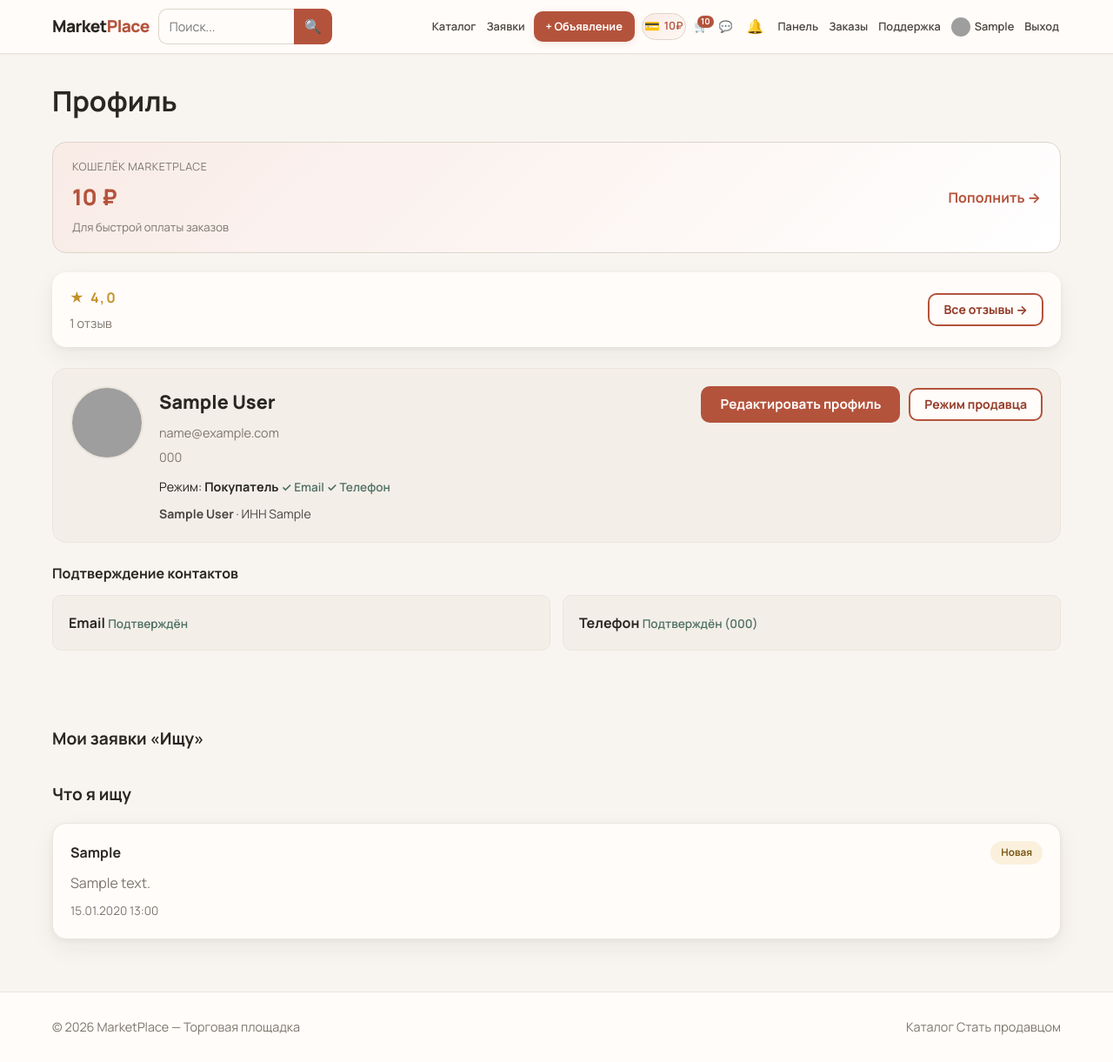
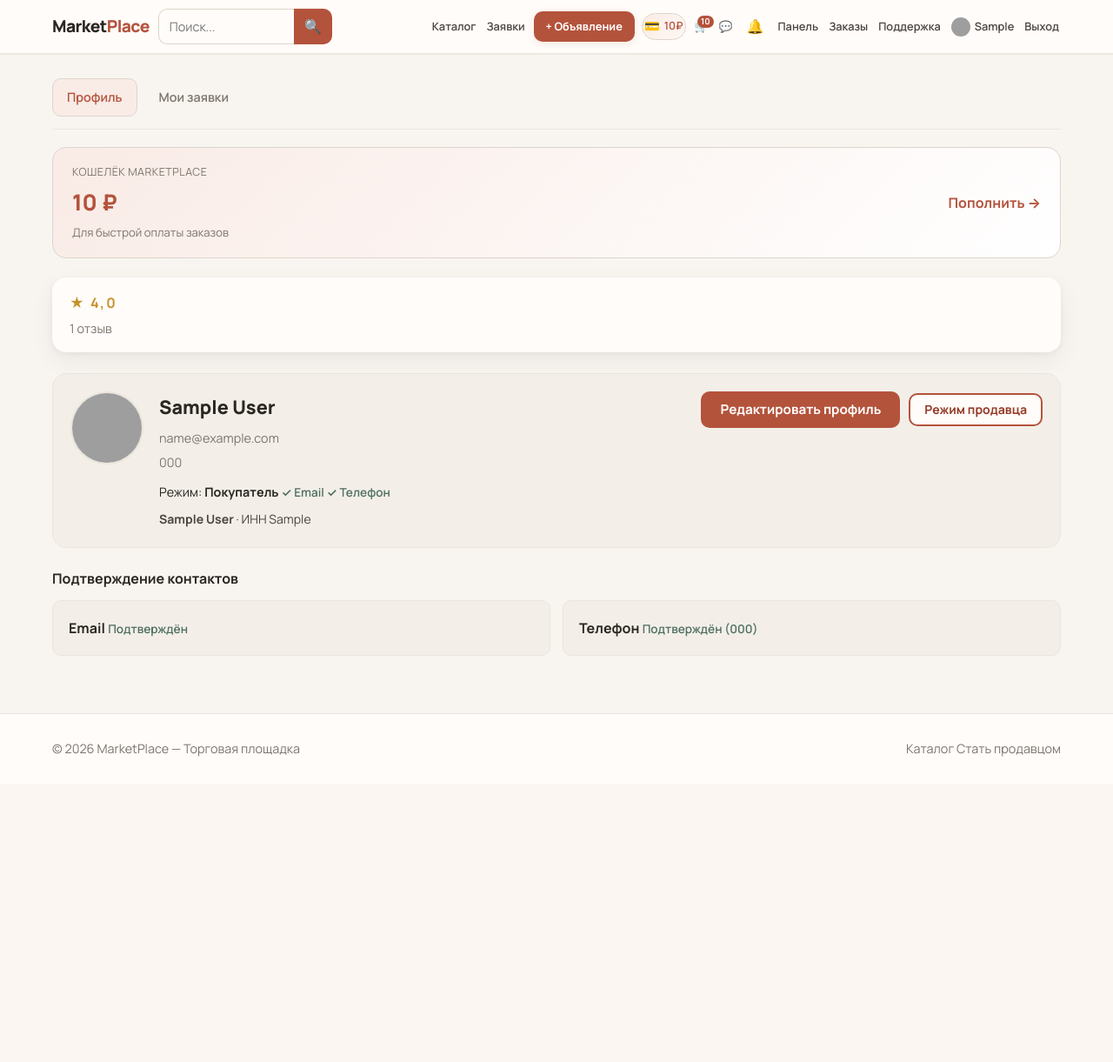
Before and after one commit to zVoofo/merketpalace, a Django app: page /accounts/profile/ in a window 1280 px wide. Shown: the whole page at 87% size. After the commit the page ends 870 px from the top, so only its background shows below. Run offline with Django 5.2, Linux system fonts and the light colour scheme; a user stored in the database is signed in; tables that the repository leaves empty hold one stand-in row (values such as "Sample post"); grey boxes are pictures that could not be loaded.

Commit message:
кто права такую боль мне приноситьыт

```diff
--- a/accounts/views.py
+++ b/accounts/views.py
@@ -348,8 +348,22 @@ def profile_view(request):
         response_seen=False,
     ).count()
 
+    tab = request.GET.get('tab', 'overview')
+    if tab not in ('overview', 'requests', 'board'):
+        tab = 'overview'
+    if tab == 'board' and request.user.active_role != 'seller':
+        tab = 'overview'
+
+    requests_anchor = 'offers'
+    if tab == 'requests':
+        hash_anchor = request.GET.get('section', '')
+        if hash_anchor in ('offers', 'my-searches', 'sent'):
+            requests_anchor = hash_anchor
+
     ctx = {
         'title': 'Профиль',
+        'tab': tab,
+        'requests_anchor': requests_anchor,
         'form': form,
         'org_form': org_form,
         'wallet': wallet,
@@ -374,7 +388,7 @@ def cabinet_view(request):
 
 @login_required
 def my_requests_view(request):
-    return redirect(reverse('accounts:profile') + '#offers')
+    return redirect(reverse('accounts:profile') + '?tab=requests')
 
 
 @login_required
--- a/listings/views.py
+++ b/listings/views.py
@@ -252,7 +252,7 @@ def seller_reviews(request):
 
 @login_required
 def seller_looking_requests(request):
-    return redirect(reverse('accounts:profile') + '#offers')
+    return redirect(reverse('accounts:profile') + '?tab=requests')
 
 
 @login_required
--- a/static/css/style.css
+++ b/static/css/style.css
@@ -546,7 +546,20 @@ a:hover{color:var(--link-hover);text-decoration:underline}
 .hub-quick__link:hover{border-color:var(--primary);color:var(--primary);background:var(--primary-light)}
 .cabinet-section{margin-bottom:32px}
 .profile-seller-links{display:flex;flex-wrap:wrap;gap:10px;margin:0 0 24px}
-.profile-requests,.profile-board{margin-top:32px;padding-top:8px}
+.profile-tabs,.profile-requests-nav{
+  display:flex;flex-wrap:wrap;gap:8px;margin:0 0 20px;padding-bottom:14px;border-bottom:1px solid var(--border-light);
+}
+.profile-tabs a,.profile-requests-nav a{
+  padding:9px 16px;border-radius:var(--radius-sm);font-size:.9rem;font-weight:600;
+  color:var(--muted);text-decoration:none;border:1px solid transparent;transition:background .15s,color .15s;
+}
+.profile-tabs a:hover,.profile-requests-nav a:hover{color:var(--primary);background:var(--primary-light)}
+.profile-tabs a.is-active,.profile-requests-nav a.is-active{
+  color:var(--primary);background:var(--primary-light);border-color:var(--border);
+}
+.profile-panel__body{margin-top:4px}
+.profile-panel[hidden]{display:none!important}
+.profile-requests-nav{margin-top:0}
 .looking-widget__title{font-size:1.1rem;margin-bottom:14px;font-weight:700}
 .looking-widget__item{background:var(--card);padding:20px;border-radius:var(--radius);margin-bottom:14px;box-shadow:var(--shadow);border:1px solid var(--border-light)}
 .looking-widget__query{color:var(--muted);font-size:.85rem;margin-bottom:6px}
--- a/static/js/app.js
+++ b/static/js/app.js
@@ -345,6 +345,40 @@ document.getElementById('chat-attachment')?.addEventListener('change', function
 
   if (edit.classList.contains('profile-edit--open')) {
     showEdit();
+  }
+})();
+
+/* --- Профиль: якоря внутри вкладки «Мои заявки» --- */
+(function initProfileRequestsNav() {
+  const hash = (location.hash || '').replace('#', '');
+  if (['offers', 'my-searches', 'sent'].includes(hash) && !location.search.includes('tab=requests')) {
+    location.replace(`${location.pathname}?tab=requests#${hash}`);
+    return;
+  }
+
+  const panel = document.getElementById('profile-panel-requests');
+  if (!panel) return;
+
+  const scrollToAnchor = (id) => {
+    const el = document.getElementById(id);
+    if (!el) return;
+    el.scrollIntoView({ behavior: 'smooth', block: 'start' });
+    panel.querySelectorAll('[data-requests-anchor]').forEach((link) => {
+      link.classList.toggle('is-active', link.dataset.requestsAnchor === id);
+    });
+  };
+
+  panel.querySelectorAll('[data-requests-anchor]').forEach((link) => {
+    link.addEventListener('click', (e) => {
+      e.preventDefault();
+      scrollToAnchor(link.dataset.requestsAnchor);
+      history.replaceState(null, '', `?tab=requests#${link.dataset.requestsAnchor}`);
+    });
+  });
+
+  const hash = (location.hash || '').replace('#', '');
+  if (location.search.includes('tab=requests') && ['offers', 'my-searches', 'sent'].includes(hash)) {
+    requestAnimationFrame(() => scrollToAnchor(hash));
   }
 })();
 
--- a/templates/accounts/profile.html
+++ b/templates/accounts/profile.html
@@ -3,8 +3,13 @@
 
 {% block content %}
 <div class="container profile-page">
-    <h1 class="profile-page__title">Профиль</h1>
+    {% if user.active_role == 'seller' %}
+        {% include 'includes/cabinet_nav.html' with active='profile' requests_badge=incoming_count %}
+    {% endif %}
 
+    {% include 'includes/profile_tabs.html' %}
+
+    <div class="profile-panel" id="profile-panel-overview"{% if tab != 'overview' %} hidden{% endif %}>
         <a href="{% url 'accounts:wallet' %}" class="wallet-card wallet-card--profile">
             <div class="wallet-card__left">
                 <span class="wallet-card__label">Кошелёк MarketPlace</span>
@@ -23,15 +28,16 @@
                     <span class="profile-rating-card__empty">Рейтинг появится после отзывов покупателей</span>
                 {% endif %}
             </div>
+            {% if user.active_role == 'seller' %}
                 <a href="{% url 'seller:reviews' %}" class="btn btn--sm btn--outline">Все отзывы →</a>
+            {% endif %}
         </div>
 
         {% if user.active_role == 'seller' %}
         <div class="profile-seller-links">
-        <a href="{% url 'seller:dashboard' %}" class="btn btn--outline btn--sm">Кабинет продавца</a>
+            <a href="{% url 'listings:create' %}" class="btn btn--sm btn--accent">+ Объявление</a>
             <a href="{% url 'seller:listings' %}" class="btn btn--outline btn--sm">Мои объявления</a>
-        <a href="{% url 'listings:create' %}" class="btn btn--sm btn--accent">+ Объявление</a>
-        <a href="{% url 'catalog:looking' %}" class="btn btn--outline btn--sm">Заявки покупателей</a>
+            <a href="{% url 'seller:dashboard' %}" class="btn btn--outline btn--sm">Статистика</a>
         </div>
         {% endif %}
 
@@ -113,22 +119,6 @@
             </div>
         </div>
 
-    <section class="profile-requests" id="profile-requests">
-        <h2 class="section-title">Мои заявки «Ищу»</h2>
-        {% include 'includes/cabinet_requests_section.html' %}
-    </section>
-
-    {% if user.active_role == 'seller' and search_requests %}
-    <section class="profile-board" id="profile-board">
-        <h2 class="section-title">Откликнуться на заявки</h2>
-        <p class="section-hint">Или откройте полную <a href="{% url 'catalog:looking' %}">доску заявок</a></p>
-        {% include 'includes/looking_board_section.html' %}
-    </section>
-    {% if seller_listings_payload %}
-        {{ seller_listings_payload|json_script:"seller-listings-data" }}
-    {% endif %}
-    {% endif %}
-
         <div class="profile-edit form form--wide{% if edit_mode %} profile-edit--open{% endif %}" id="profile-edit"{% if not edit_mode %} hidden{% endif %}>
             <div class="profile-edit__head">
                 <h2>Редактирование профиля</h2>
@@ -153,7 +143,6 @@
                         {% if field.errors %}<div class="form__error">{{ field.errors.0 }}</div>{% endif %}
                     </div>
                 {% endfor %}
-
                 <h3 class="form__section-title">Организация (B2B) <span class="form__optional">— необязательно</span></h3>
                 {% for field in org_form %}
                     <div class="form__group">
@@ -166,4 +155,24 @@
             </form>
         </div>
     </div>
+
+    <div class="profile-panel" id="profile-panel-requests"{% if tab != 'requests' %} hidden{% endif %}>
+        {% include 'includes/profile_requests_nav.html' %}
+        <div class="profile-panel__body">
+            {% include 'includes/cabinet_requests_section.html' %}
+        </div>
+    </div>
+
+    {% if user.active_role == 'seller' %}
+    <div class="profile-panel" id="profile-panel-board"{% if tab != 'board' %} hidden{% endif %}>
+        <p class="section-hint">Предложите своё объявление на запрос покупателя. Полная доска — <a href="{% url 'catalog:looking' %}">Заявки покупателей</a></p>
+        <div class="profile-panel__body">
+            {% include 'includes/looking_board_section.html' %}
+        </div>
+        {% if seller_listings_payload %}
+            {{ seller_listings_payload|json_script:"seller-listings-data" }}
+        {% endif %}
+    </div>
+    {% endif %}
+</div>
 {% endblock %}
--- a/templates/base.html
+++ b/templates/base.html
@@ -8,7 +8,7 @@
     <link rel="preconnect" href="https://fonts.googleapis.com">
     <link rel="preconnect" href="https://fonts.gstatic.com" crossorigin>
     <link href="https://fonts.googleapis.com/css2?family=Manrope:wght@400;500;600;700;800&display=swap" rel="stylesheet">
-    <link rel="stylesheet" href="{% static 'css/style.css' %}?v=24">
+    <link rel="stylesheet" href="{% static 'css/style.css' %}?v=25">
 </head>
 <body>
 <header class="header">
@@ -100,6 +100,6 @@
     <img src="" alt="" id="lightbox-img">
 </div>
 
-<script src="{% static 'js/app.js' %}?v=18"></script>
+<script src="{% static 'js/app.js' %}?v=19"></script>
 </body>
 </html>
--- a/templates/includes/cabinet_nav.html
+++ b/templates/includes/cabinet_nav.html
@@ -1,7 +1,7 @@
-<nav class="cabinet-nav">
-    <a href="{% url 'seller:dashboard' %}"{% if active == 'dashboard' %} class="is-active"{% endif %}>Кабинет</a>
+<nav class="cabinet-nav" aria-label="Раздел продавца">
+    <a href="{% url 'accounts:profile' %}"{% if active == 'profile' %} class="is-active"{% endif %}>Профиль</a>
     <a href="{% url 'seller:listings' %}"{% if active == 'listings' %} class="is-active"{% endif %}>Мои объявления</a>
-    <a href="{% url 'accounts:profile' %}#offers"{% if active == 'requests' %} class="is-active"{% endif %}>
+    <a href="{% url 'accounts:profile' %}?tab=requests"{% if active == 'requests' %} class="is-active"{% endif %}>
         Мои заявки{% if requests_badge %} <span class="cabinet-nav__badge">{{ requests_badge }}</span>{% endif %}
     </a>
     <a href="{% url 'catalog:looking' %}"{% if active == 'looking' %} class="is-active"{% endif %}>Заявки покупателей</a>
--- /dev/null
+++ b/templates/includes/profile_requests_nav.html
@@ -0,0 +1,11 @@
+<nav class="profile-requests-nav" aria-label="Мои заявки">
+    <a href="#offers" data-requests-anchor="offers"{% if requests_anchor == 'offers' %} class="is-active"{% endif %}>
+        Отклики{% if incoming_count %} <span class="hub-subnav__count">{{ incoming_count }}</span>{% endif %}
+    </a>
+    <a href="#my-searches" data-requests-anchor="my-searches"{% if requests_anchor == 'my-searches' %} class="is-active"{% endif %}>Я ищу</a>
+    {% if user.active_role == 'seller' %}
+        <a href="#sent" data-requests-anchor="sent"{% if requests_anchor == 'sent' %} class="is-active"{% endif %}>
+            Мои предложения{% if sent_count %} <span class="hub-subnav__count">{{ sent_count }}</span>{% endif %}
+        </a>
+    {% endif %}
+</nav>
--- /dev/null
+++ b/templates/includes/profile_tabs.html
@@ -0,0 +1,10 @@
+<nav class="profile-tabs" aria-label="Разделы профиля">
+    <a href="{% url 'accounts:profile' %}?tab=overview" data-profile-tab="overview"{% if tab == 'overview' %} class="is-active"{% endif %}>Профиль</a>
+    <a href="{% url 'accounts:profile' %}?tab=requests" data-profile-tab="requests"{% if tab == 'requests' %} class="is-active"{% endif %}>
+        Мои заявки{% if incoming_count %} <span class="cabinet-nav__badge">{{ incoming_count }}</span>{% endif %}
+    </a>
+    {% if user.active_role == 'seller' %}
+        <a href="{% url 'accounts:profile' %}?tab=board" data-profile-tab="board"{% if tab == 'board' %} class="is-active"{% endif %}>Откликнуться</a>
+        <a href="{% url 'seller:listings' %}">Мои объявления</a>
+    {% endif %}
+</nav>
```
Also changed, not shown: accounts/notifications.py (+5 -5 lines), catalog/views.py (+5 -5 lines). Lines whose indentation alone changed are shown as unchanged.
